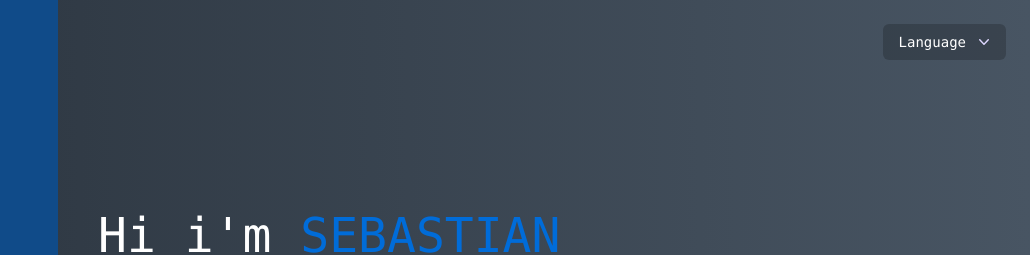
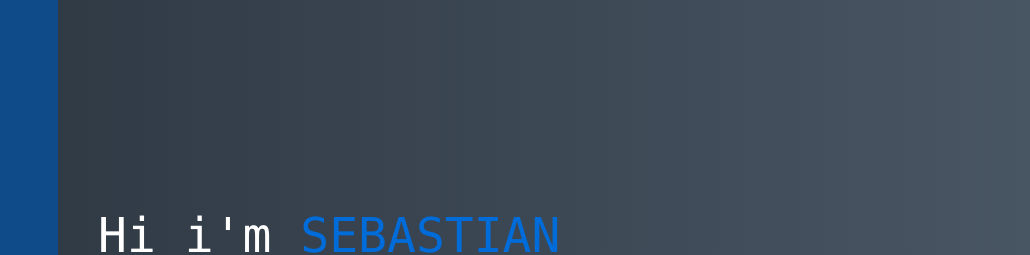
Before and after one commit to sebas-cam/portafolio_2023, an Astro site: page / in a window 1280 px wide. Shown: the top 255 px of the page, 250-1280 px from the left. Built offline with nearby package versions, Linux system fonts and the light colour scheme; Astro itself is replaced by a stand-in of ours.

Commit message:
Update buttomOptions.jsx

```diff
--- a/src/components/buttomOptions.jsx
+++ b/src/components/buttomOptions.jsx
@@ -7,7 +7,7 @@ export default function Example() {
   const [idioma, setIdioma] = useState('es');
 
   return (
-    <div className="text-right md:block hidden">
+    <div className="text-right md:block hidden invisible">
       <Menu as="div" className="relative inline-block text-left">
         <div>
           <Menu.Button className="inline-flex w-full justify-center rounded-md bg-black bg-opacity-20 px-4 py-2 text-sm font-medium text-white hover:bg-opacity-30 focus:outline-none focus-visible:ring-2 focus-visible:ring-white focus-visible:ring-opacity-75">
```
